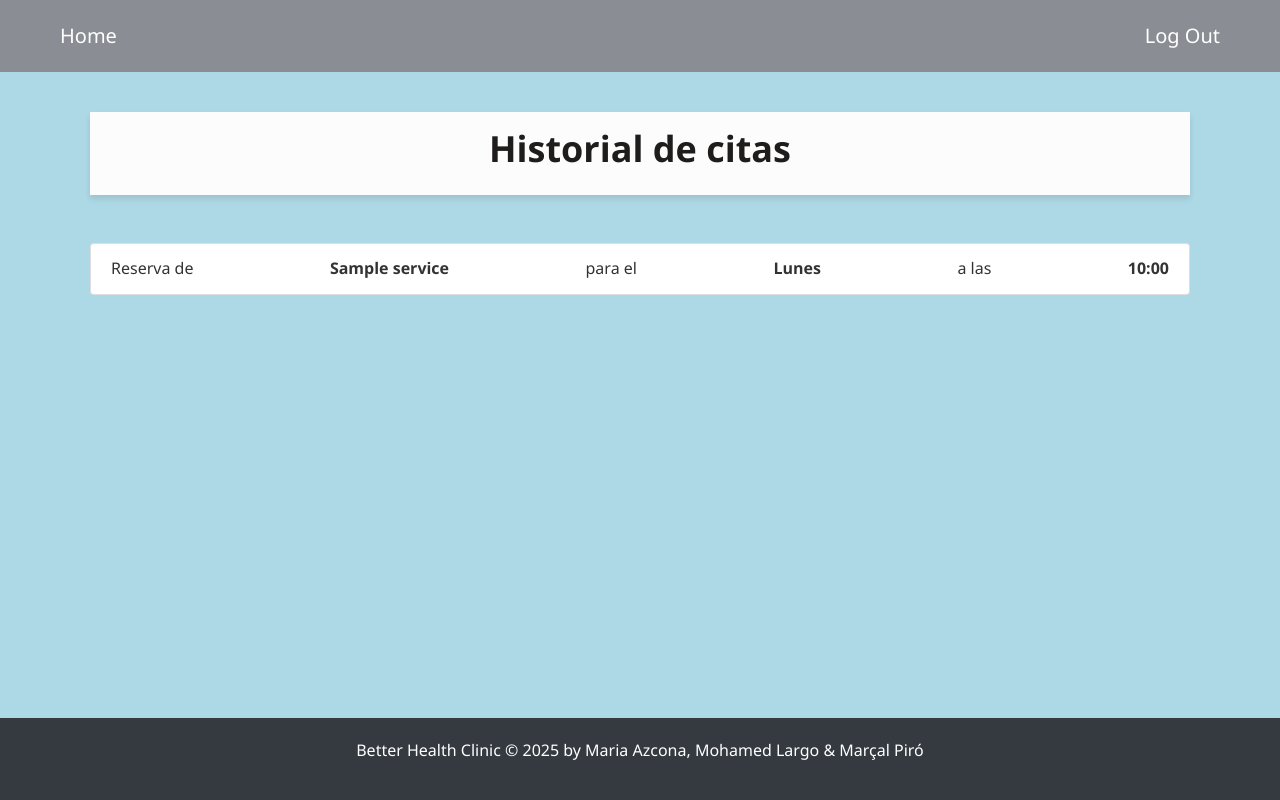
After one commit to mpp44/BetterHealthProject, a Django app: page /history/ in a window 1280 px wide. The commit adds this page. Run offline with Django 5.2, Linux system fonts and the light colour scheme; a user stored in the database is signed in; tables that the repository leaves empty hold one stand-in row (values such as "Sample post"); some libraries are stand-ins or nearby versions.

Commit message:
Appointment history

```diff
--- /dev/null
+++ b/core/templates/history.html
@@ -0,0 +1,19 @@
+{% extends "base.html" %}
+
+{% block content %}
+<div class="container">
+    <header>
+        <h1>Historial de citas</h1>
+    </header>
+
+    <ul class="list-group mt-5">
+        {% for appointment in appointments %}
+        <li class="list-group-item d-flex justify-content-between align-items-center text-start">
+            Reserva de <strong>{{ appointment.service.name }}</strong> para el <strong>{{ appointment.schedule.get_weekday_display }}</strong> a las <strong>{{ appointment.schedule.time|time:"H:i" }}</strong>
+        </li>
+        {% empty %}
+        <li class="list-group-item list-group-item-warning text-muted text-center">No se ha reservado ninguna cita.</li>
+        {% endfor %}
+    </ul>
+</div>
+{% endblock %}
--- a/core/templates/patient.html
+++ b/core/templates/patient.html
@@ -9,7 +9,7 @@
 
     <div class="button-container">
         <a href="{% url 'has_insurance' %}" class="btn">Reservar una cita</a>
-        <a href="{% url 'mock' %}" class="btn">Área Personal</a>
+        <a href="{% url 'history' %}" class="btn">Área Personal</a>
     </div>
 
     {% if appointment %}
--- a/core/urls.py
+++ b/core/urls.py
@@ -5,6 +5,7 @@ from . import views
 urlpatterns = [
     path('', views.home, name='home'),
     path('patient/', views.patient, name='patient'),
+    path('history/', views.history, name="history"),
     path('has_insurance/', views.has_insurance, name='has_insurance'),
     path('update-appointment/', views.update_appointment, name='update_appointment'),
     path('service/', views.service, name='service'),
--- a/core/views.py
+++ b/core/views.py
@@ -105,3 +105,7 @@ def select_schedule(request, schedule_id):
     schedule.available = False
     schedule.save()
     return render(request, "patient.html", {"appointment": appointment})
+
+def history(request):
+    appointments = Appointment.objects.filter(user=request.user)
+    return render(request, "history.html", {"appointments": appointments})
```
